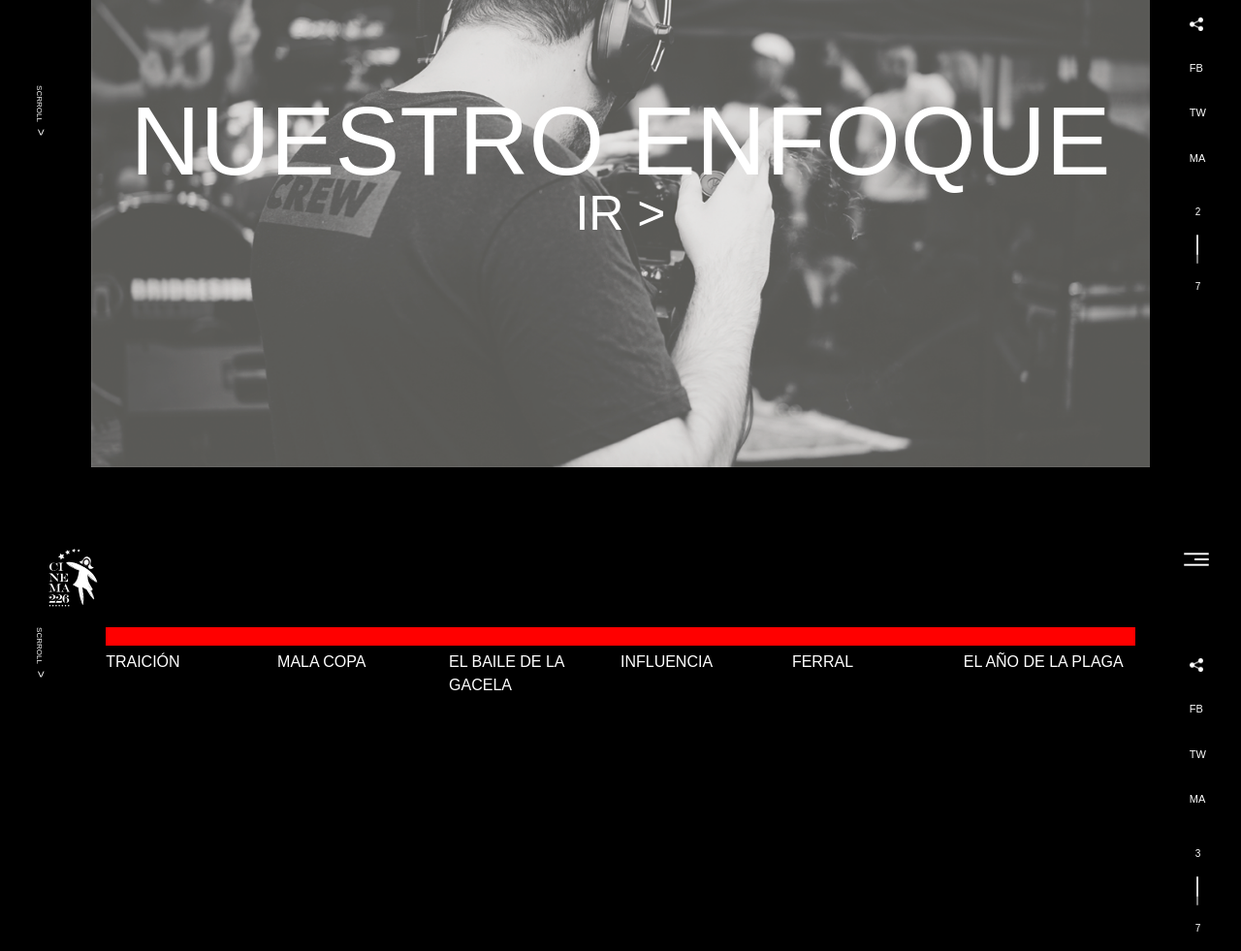
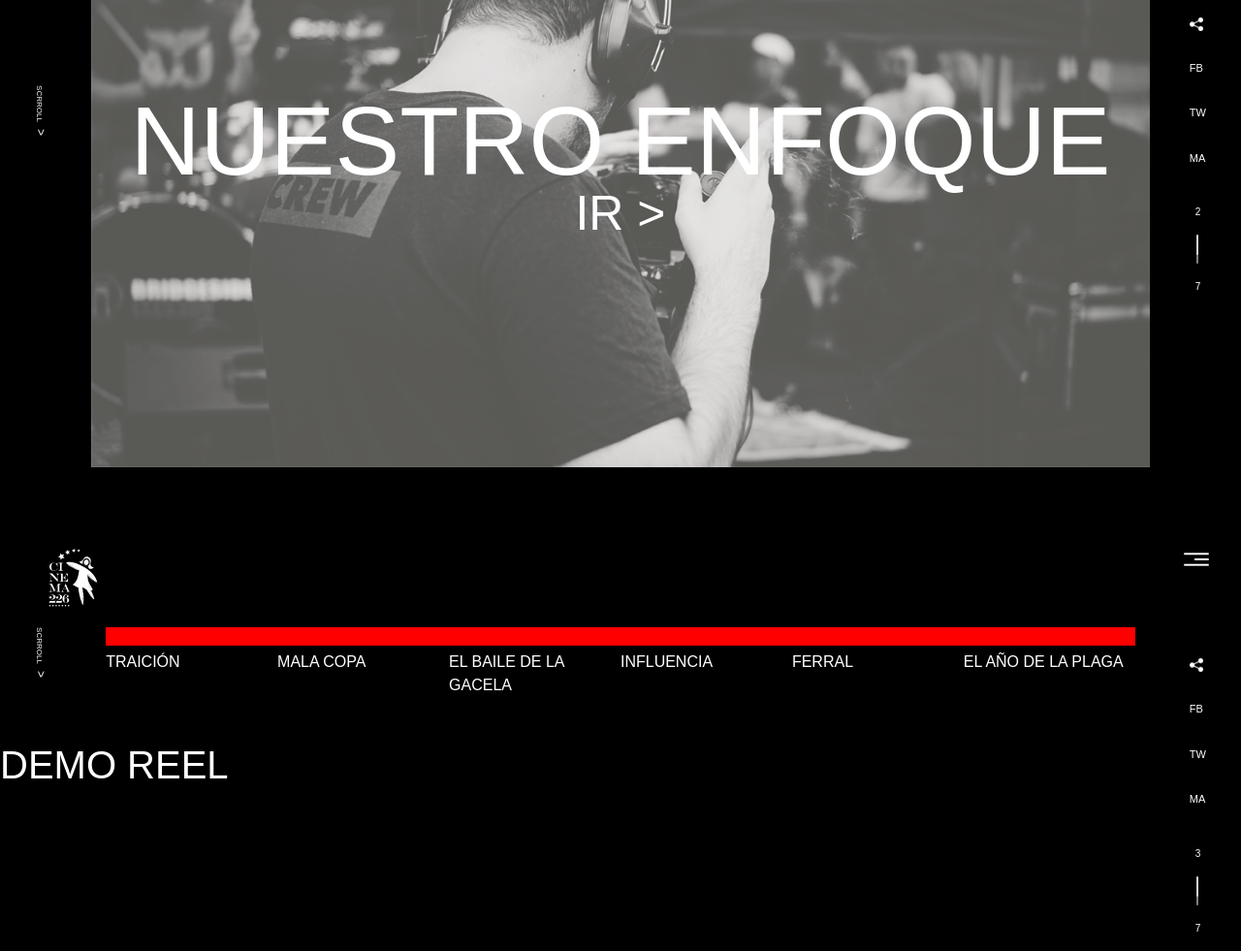
Before and after one commit to monsejv/cinema-visor, a plain HTML site: page index.html in a window 1280 px wide. Shown: the part 1482-2463 px from the top of the page at 97% size. Drawn offline with nearby package versions, Linux system fonts and the light colour scheme.

Commit message:
Inicio de demo reel e imagenes en png

```diff
--- a/index.html
+++ b/index.html
@@ -12,6 +12,7 @@
 </head>
 
 <body>
+	<!--Modal Nosotros-->
 	<div class="modal fade bd-example-modal-lg" id="about-us-modal" tabindex="-1" role="dialog"
 		aria-labelledby="about-us-modal" aria-hidden="true">
 		<div class="modal-dialog modal-lg">
@@ -425,6 +426,10 @@
 			</div>
 		</div>
 	</div>
+	<!--Demo Reel-->
+	<div class="demo-reel">
+		<h1>DEMO REEL</h1>
+	</div>
 	<script src="js/jquery-3.2.1.min.js"></script>
 	<script src="https://cdnjs.cloudflare.com/ajax/libs/popper.js/1.14.3/umd/popper.min.js"
 		integrity="sha384-ZMP7rVo3mIykV+2+9J3UJ46jBk0WLaUAdn689aCwoqbBJiSnjAK/l8WvCWPIPm49"
```
Also changed, not shown: img/AZULTWITTER.png (added), img/BMM&ASO.png (added), img/CREATIVE.png (added), img/CREATIVESPACELOGO.png (added), img/EL-CHILITO-ENMASCARADO.png (added), img/FACEBOOK.png (added), img/LINKEDING.png (added), img/barras_del_menu.png (added), img/eltomatitoenmasdcarado.png (added), img/logo226.png (added), img/share-icon.png (added), img/twitter.png (added).
